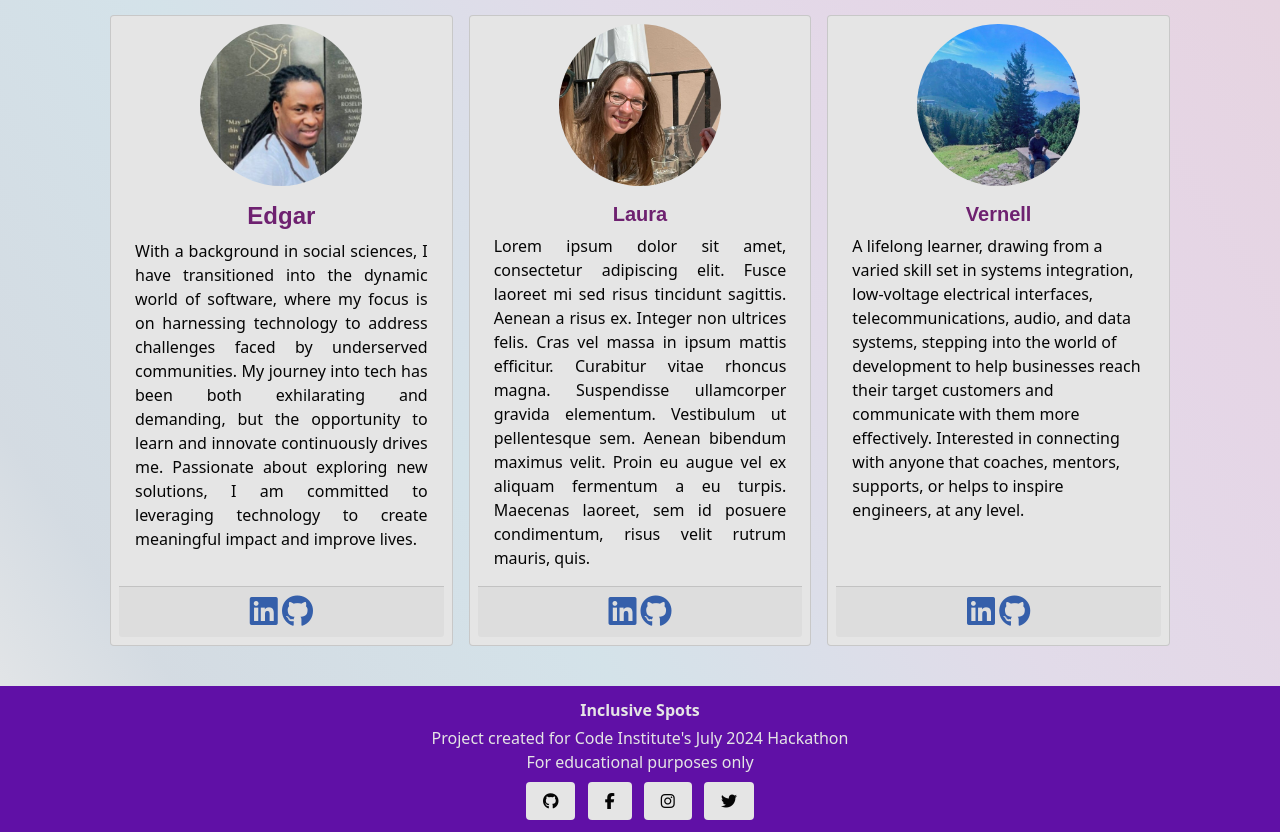
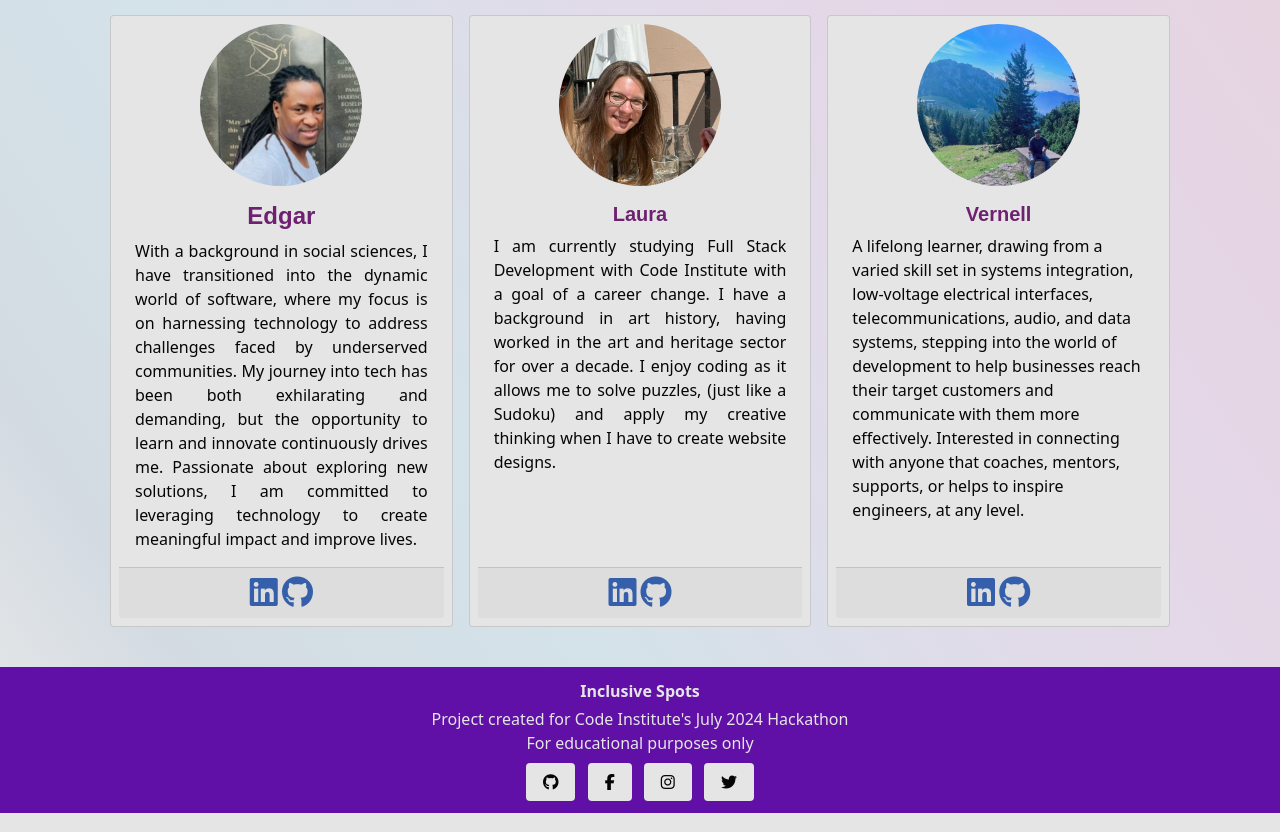
Before and after one commit to VCGithubCode/prideful-programmers, a Django app: page /about/ in a window 1280 px wide. Shown: the part 1373-2205 px from the top of the page. Run offline with Django 3.2, Linux system fonts and the light colour scheme; some libraries are stand-ins or nearby versions; some web fonts are replaced.

Commit message:
Edit about page section

```diff
--- a/templates/about.html
+++ b/templates/about.html
@@ -125,13 +125,7 @@
                         src="{% static 'images\laura.png' %}" alt="Laura image">
                     <div class="card-body text-center">
                         <h5 class="card-title fw-bold members">Laura</h5>
-                        <p class="card-text text-justify-custom">Lorem ipsum dolor sit amet, consectetur
-                            adipiscing elit. Fusce laoreet mi sed risus tincidunt sagittis. Aenean a risus
-                            ex. Integer non ultrices felis. Cras vel massa in ipsum mattis efficitur.
-                            Curabitur vitae rhoncus magna. Suspendisse ullamcorper gravida elementum.
-                            Vestibulum ut pellentesque sem. Aenean bibendum maximus velit. Proin eu augue
-                            vel ex aliquam fermentum a eu turpis. Maecenas laoreet, sem id posuere condimentum,
-                            risus velit rutrum mauris, quis.</p>
+                        <p class="card-text text-justify-custom">I am currently studying Full Stack Development with Code Institute with a goal of a career change. I have a background in art history, having worked in the art and heritage sector for over a decade. I enjoy coding as it allows me to solve puzzles, (just like a Sudoku) and apply my creative thinking when I have to create website designs.</p>
                     </div>
                     <div class="card-footer text-center">
                         <a href="https://www.linkedin.com/in/laurakondrataite/" target="_blank"
```
